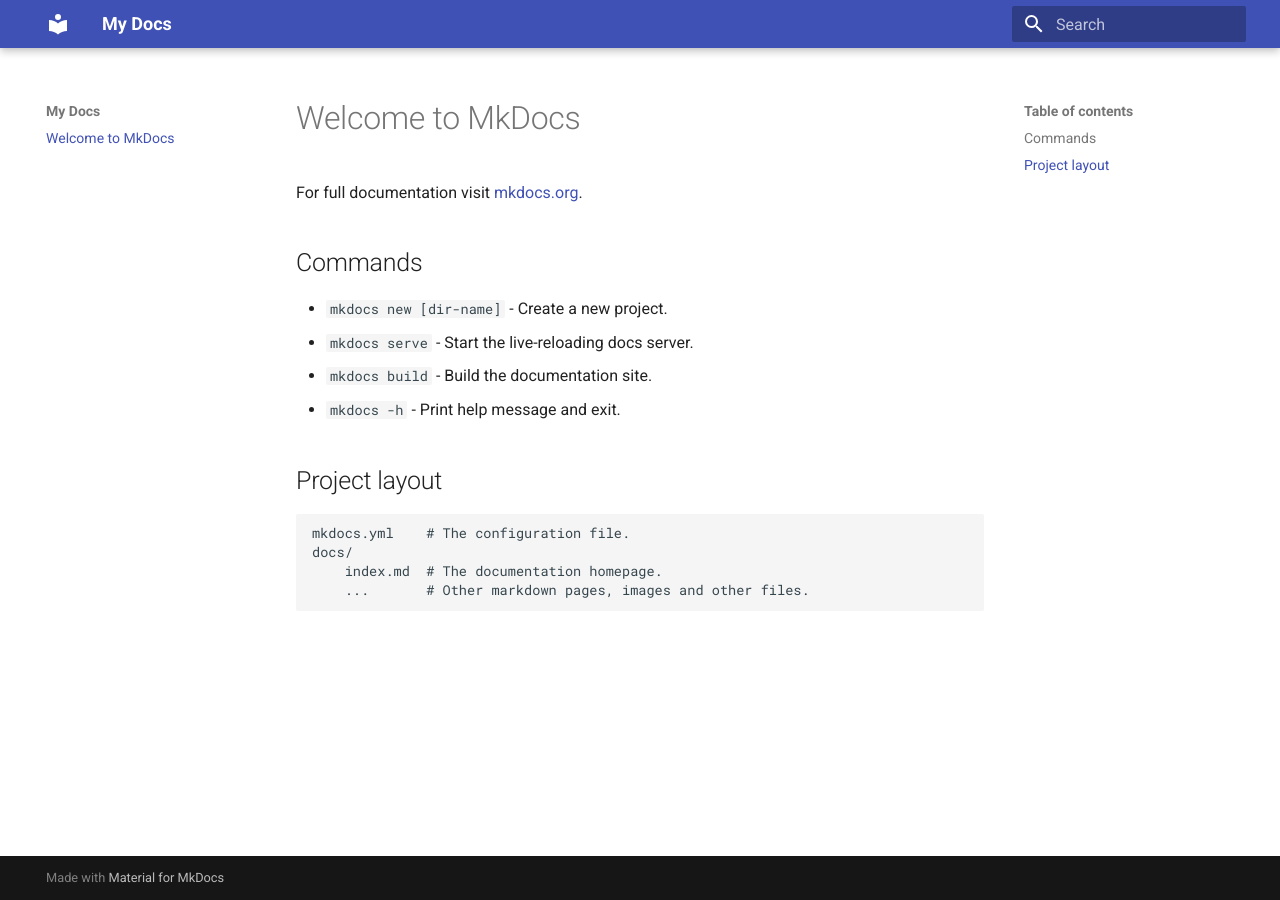
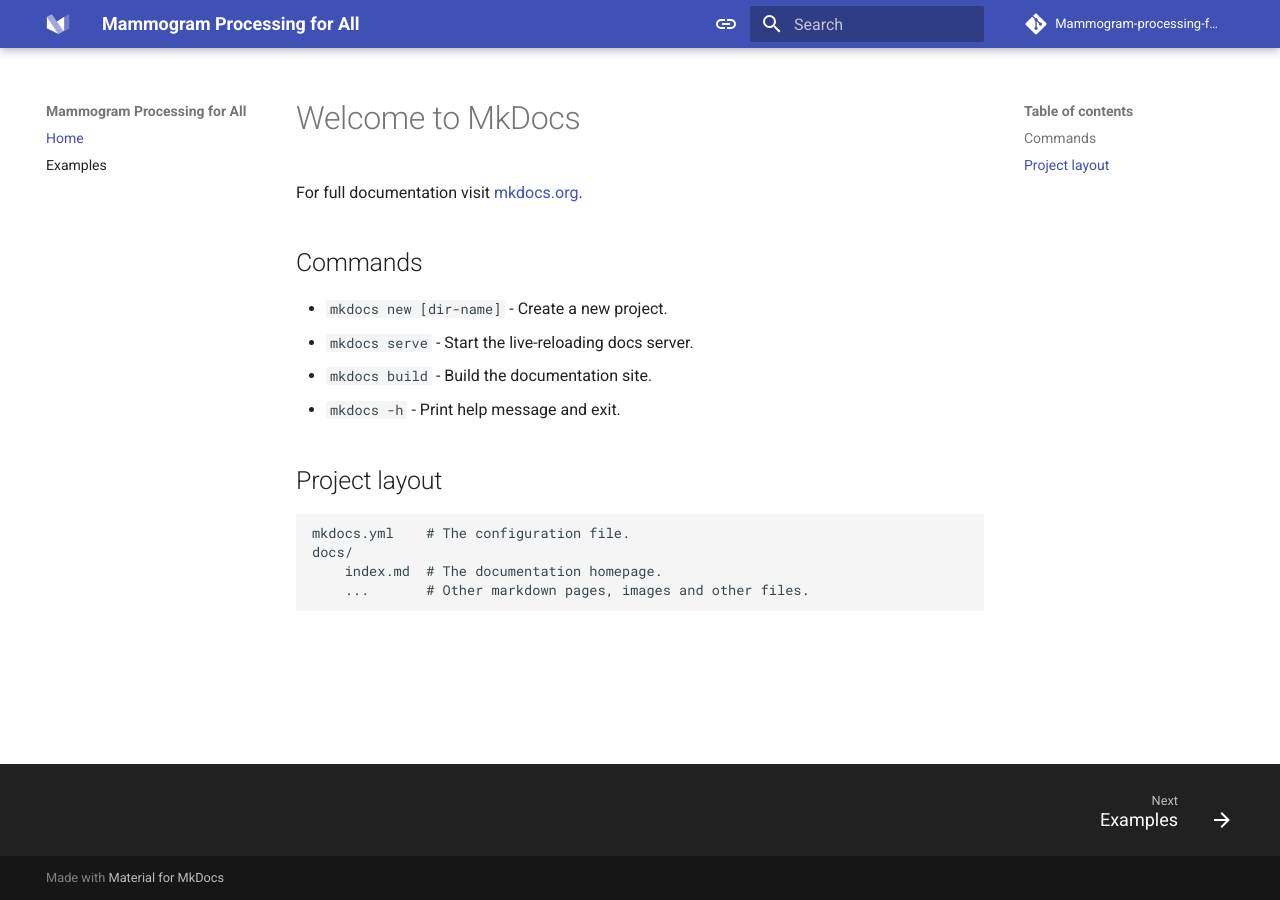
Before and after one commit to Mammogram-processing-for-all/Raw-processing, an MkDocs documentation site: the page built from docs/index.md, in a window 1280 px wide. Built offline with MkDocs 1.6.1 and Material for MkDocs 9.7.7, drawn with Linux system fonts in a browser that asks for light colours; comment, search, counter and statistics services are not loaded.

Commit message:
Add examples

```diff
--- /dev/null
+++ b/docs/javascripts/mathjax.js
@@ -0,0 +1,19 @@
+window.MathJax = {
+  tex: {
+    inlineMath: [["\\(", "\\)"]],
+    displayMath: [["\\[", "\\]"]],
+    processEscapes: true,
+    processEnvironments: true,
+  },
+  options: {
+    ignoreHtmlClass: ".*|",
+    processHtmlClass: "arithmatex",
+  },
+};
+
+document$.subscribe(() => {
+  MathJax.startup.output.clearCache();
+  MathJax.typesetClear();
+  MathJax.texReset();
+  MathJax.typesetPromise();
+});
--- a/mkdocs.yml
+++ b/mkdocs.yml
@@ -1,4 +1,84 @@
-site_name: My Docs
-site_url: https://example.com/docs
+site_name: Mammogram Processing for All
+site_url: https://mammogram-processing-for-all.github.io/Raw-processing/
+site_author: Mammogram Processing for All
+site_description: Documentation for the Mammogram Processing for All project.
+
+# Repository
+repo_name: Mammogram-processing-for-all/Raw-processing
+repo_url: https://github.com/Mammogram-processing-for-all/Raw-processing
+
+# Configuration
 theme:
   name: material
+  features:
+    - navigation.footer
+    - content.footnote.tooltips
+
+  palette:
+    - media: "(prefers-color-scheme)"
+      toggle:
+        icon: material/link
+        name: Switch to light mode
+    - media: "(prefers-color-scheme: light)"
+      scheme: default
+      primary: indigo
+      accent: indigo
+      toggle:
+        icon: material/toggle-switch
+        name: Switch to dark mode
+    - media: "(prefers-color-scheme: dark)"
+      scheme: slate
+      primary: black
+      accent: indigo
+      toggle:
+        icon: material/toggle-switch-off
+        name: Switch to system preference
+  font:
+    text: Roboto
+    code: Roboto Mono
+  # favicon: assets/favicon.png
+  icon:
+    logo: logo
+  # logo: assets/logo.png # You can use a custom logo by placing it in the `assets` directory and referencing it here.
+
+# Extensions
+markdown_extensions:
+  - attr_list
+  - md_in_html
+  - toc:
+      permalink: true
+  - pymdownx.emoji:
+      emoji_index: !!python/name:material.extensions.emoji.twemoji
+      emoji_generator: !!python/name:material.extensions.emoji.to_svg
+  - pymdownx.highlight:
+      anchor_linenums: true
+      line_spans: __span
+      pygments_lang_class: true
+  - pymdownx.inlinehilite
+  - pymdownx.superfences:
+      custom_fences:
+        - name: mermaid
+          class: mermaid
+          format: !!python/name:pymdownx.superfences.fence_code_format
+  - pymdownx.tabbed:
+      alternate_style: true
+  - pymdownx.arithmatex:
+      generic: true
+  - pymdownx.blocks.caption
+  - admonition
+  - pymdownx.details
+  - tables
+  - footnotes
+  - pymdownx.critic
+  - pymdownx.caret
+  - pymdownx.keys
+  - pymdownx.mark
+  - pymdownx.tilde
+extra_javascript:
+  - javascripts/mathjax.js
+  - https://unpkg.com/mathjax@3/es5/tex-mml-chtml.js
+
+# Page tree
+nav:
+  - Home: index.md
+  - Examples: examples.md
```
Also changed, not shown: docs/examples.md (added, +192 -0 lines).
